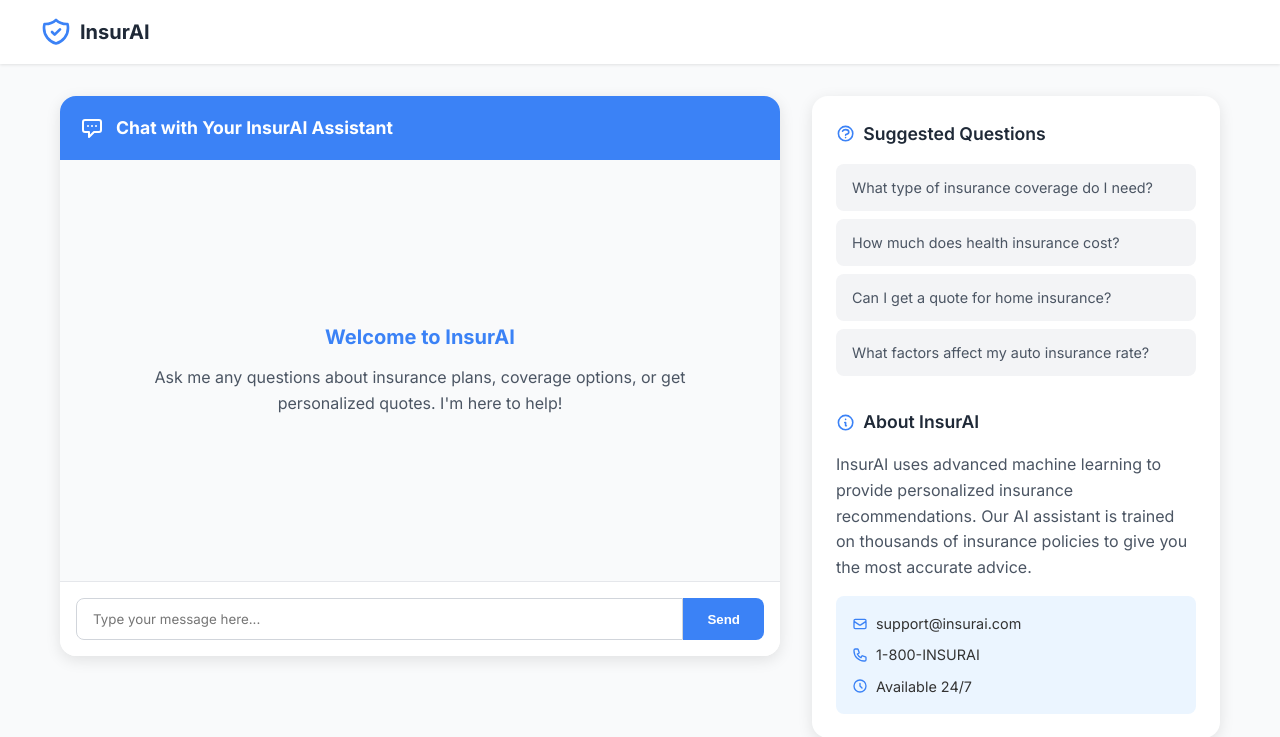
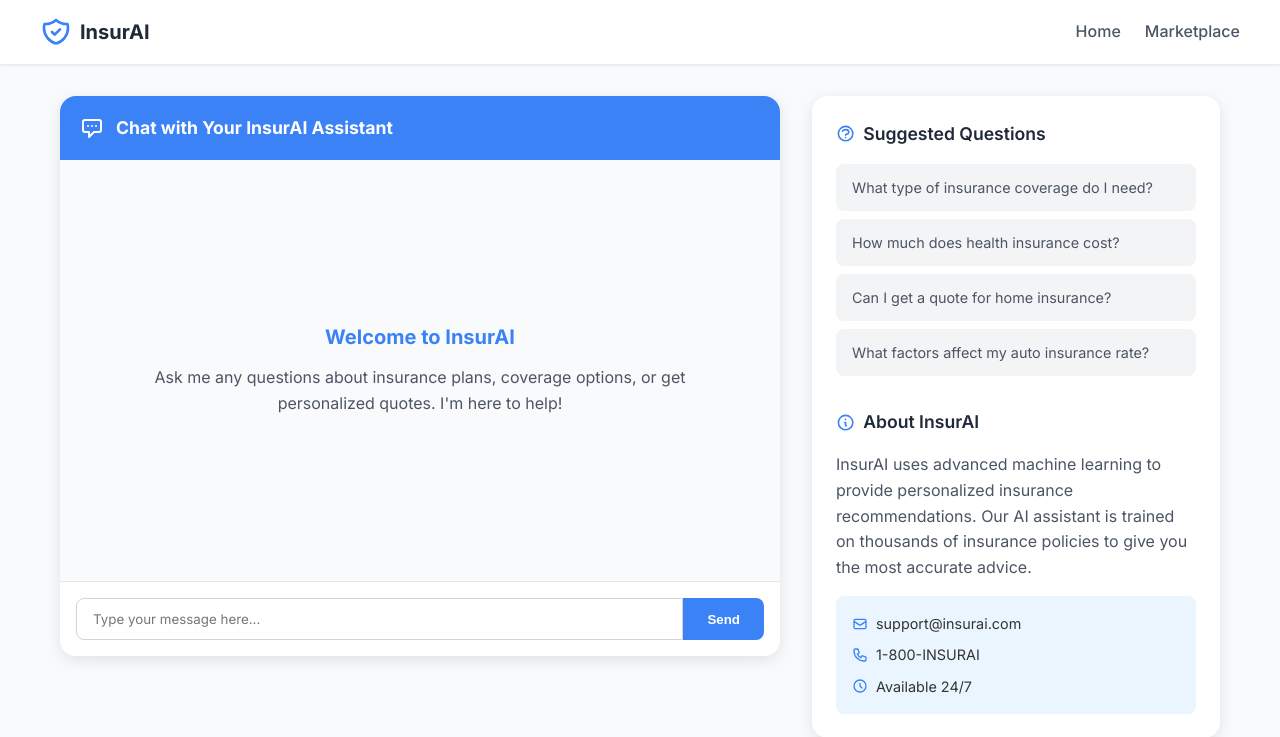
Before and after one commit to Bhanuprasad003/Geenovate25, a Flask app: page /chatbot in a window 1280 px wide. Shown: the top 737 px of the page. Run offline with Flask 3, Linux system fonts and the light colour scheme.

Commit message:
minor changes

```diff
--- a/static/styles/homepage.css
+++ b/static/styles/homepage.css
@@ -67,6 +67,7 @@
  section {
    padding: 5rem 0;
  }
+
 
  .btn {
    display: inline-block;
@@ -169,19 +170,19 @@
  .hero-content {
    flex: 1;
    padding-right: 2rem;
+
  }
 
  .hero-image {
    flex: 1;
    display: flex;
    justify-content: center;
-
  }
 
  .hero-image img {
    border-radius: 0.75rem;
-   box-shadow: 0 20px 25px -5px rgba(0, 0, 0, 0.1), 0 10px 10px -5px rgba(0, 0, 0, 0.04);
    width: 280px;
+   box-shadow: 8px 8px 15px rgba(0, 0, 0, 0.5);
  }
 
  .hero p {
--- a/templates/chatbot.html
+++ b/templates/chatbot.html
@@ -15,8 +15,15 @@
         <svg xmlns="http://www.w3.org/2000/svg" fill="none" viewBox="0 0 24 24" stroke="currentColor">
           <path stroke-linecap="round" stroke-linejoin="round" stroke-width="2" d="M9 12l2 2 4-4m5.618-4.016A11.955 11.955 0 0112 2.944a11.955 11.955 0 01-8.618 3.04A12.02 12.02 0 003 9c0 5.591 3.824 10.29 9 11.622 5.176-1.332 9-6.03 9-11.622 0-1.042-.133-2.052-.382-3.016z"/>
         </svg>
-        <span class="logo-text">InsurAI</span>
+        <span class="logo-text"><a href="{{ url_for('index') }}">InsurAI</a></span>
       </div>
+      <nav>
+        <ul>
+          <li><a href="{{ url_for('index') }}">Home</a></li>
+          <li><a href="{{ url_for('marketplace') }}">Marketplace</a></li>
+
+        </ul>
+      </nav>
     </div>
   </header>
 
--- a/templates/homepage.html
+++ b/templates/homepage.html
@@ -15,7 +15,7 @@
         <svg xmlns="https://sdmntprnorthcentralus.oaiusercontent.com/files/00000000-3584-622f-9e09-f53faa9914ed/raw?se=2025-04-25T08%3A15%3A30Z&sp=r&sv=2024-08-04&sr=b&scid=287b6552-7b46-5a68-8ebf-eea8829ce8d4&skoid=d958ec58-d47c-4d2f-a9f2-7f3e03fdcf72&sktid=a48cca56-e6da-484e-a814-9c849652bcb3&skt=2025-04-25T00%3A07%3A04Z&ske=2025-04-26T00%3A07%3A04Z&sks=b&skv=2024-08-04&sig=99o7W8acZvnYALLII6iBZKhVb4mE10NsfnC40bFP1FA%3D" fill="none" viewBox="0 0 24 24" stroke="currentColor">
           <path stroke-linecap="round" stroke-linejoin="round" stroke-width="2" d="M9 12l2 2 4-4m5.618-4.016A11.955 11.955 0 0112 2.944a11.955 11.955 0 01-8.618 3.04A12.02 12.02 0 003 9c0 5.591 3.824 10.29 9 11.622 5.176-1.332 9-6.03 9-11.622 0-1.042-.133-2.052-.382-3.016z" />
         </svg>
-        <span class="logo-text">InsurAI</span>
+        <span class="logo-text"><a href="{{ url_for('index') }}">InsurAI</a></span>
       </div>
       <nav>
         <ul>
@@ -37,6 +37,7 @@
       </div>
       <div class="hero-image">
         <img src="{{ url_for('static', filename='media/img/logo.svg') }}" alt="AI Insurance Assistant">
+
       </div>
     </div>
   </section>
--- a/templates/marketplace.html
+++ b/templates/marketplace.html
@@ -16,7 +16,7 @@
         <svg xmlns="http://www.w3.org/2000/svg" fill="none" viewBox="0 0 24 24" stroke="currentColor">
           <path stroke-linecap="round" stroke-linejoin="round" stroke-width="2" d="M9 12l2 2 4-4m5.618-4.016A11.955 11.955 0 0112 2.944a11.955 11.955 0 01-8.618 3.04A12.02 12.02 0 003 9c0 5.591 3.824 10.29 9 11.622 5.176-1.332 9-6.03 9-11.622 0-1.042-.133-2.052-.382-3.016z" />
         </svg>
-        <span class="logo-text">InsurAI</span>
+        <span class="logo-text"><a href="{{ url_for('index') }}">InsurAI</a></span>
       </div>
       <nav>
         <ul>
@@ -63,7 +63,7 @@
             </div>
             <div class="card-price">
               <div>
-                <span class="price-value">10000</span>
+                <span class="price-value">10,000</span>
                 <span class="price-period">/month</span>
               </div>
               <a href="#" class="btn btn-primary btn-small add-to-cart" data-id="1" data-product="Essential Health Plan" data-price="10000">Buy Now</a>
```
